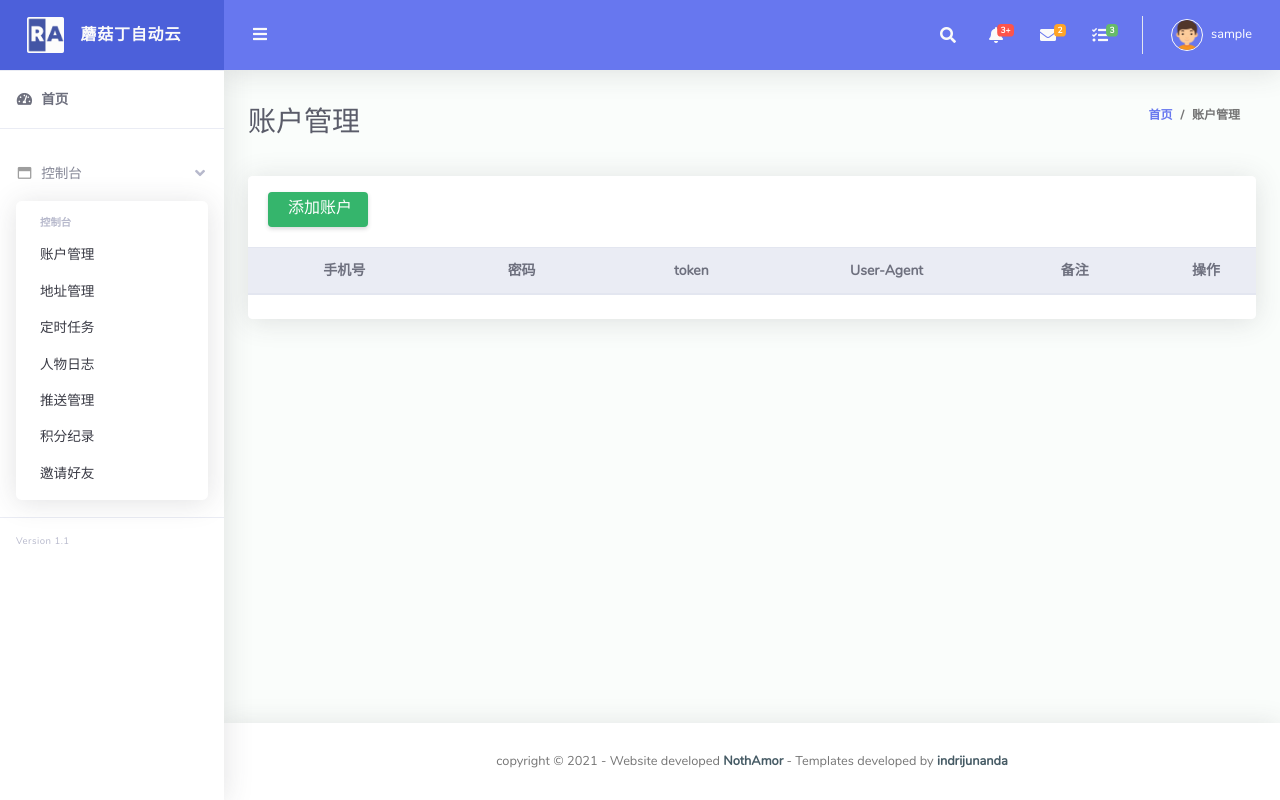
After one commit to NothAmor/MoGuDing-Web, a Flask app: page /accountManage in a window 1280 px wide. The commit adds this page. Run offline with Flask 2, Linux system fonts and the light colour scheme; the visitor is signed in with stand-in values (Sample User, id 1); lists and menus that the app fills with data are empty; some libraries are stand-ins or nearby versions.

Commit message:
Add accountManage page, and finish add account function

```diff
--- a/app/views/views.py
+++ b/app/views/views.py
@@ -1,8 +1,10 @@
 from flask import render_template, request, url_for, redirect, session
 from flask.wrappers import Request
 from config import flaskConfig
-from ..db.db import User, db
+from ..db.db import User, mogudingAccount, db
+
 import hashlib
+import random
 
 class viewFunctions:
 
@@ -25,7 +27,7 @@ class viewFunctions:
         if session.get('email') == None:
             return redirect('/login')
         else:
-            return render_template('index.html', title="控制台 - 蘑菇丁自动云")
+            return render_template('index.html', title="控制台 - {}".format(flaskConfig.websiteName), username=session['username'])
 
     """
         登陆页面处理方法
@@ -45,16 +47,17 @@ class viewFunctions:
             if userList:
                 if userList.id != None:
                     session['email'] = email
+                    session['username'] = userList.username
                     return redirect('/')
                 # 设置session，转入控制台
                 pass
             else:
-                return render_template('login.html', alert="请检查登陆信息是否正确，登陆失败！", title="登陆 - 蘑菇丁自动云")
+                return render_template('login.html', alert="请检查登陆信息是否正确，登陆失败！", title="登陆 - {}".format(flaskConfig.websiteName))
 
         # 如果已经存在email session，转入控制台
         if session.get('email') != None:
             return redirect('/dashboard')
-        return render_template('login.html', title="登陆 - 蘑菇丁自动云")
+        return render_template('login.html', title="登陆 - {}".format(flaskConfig.websiteName))
 
     """
         注册页面处理方法
@@ -68,24 +71,28 @@ class viewFunctions:
             repeatPassword = request.form['repeatPassword']
             alert = ""
 
-            if username != '' and len(username) < 10 and password == repeatPassword:
+            userList = User.query.filter_by(email=email).first()
+            if username != '' and len(username) < 10 and password == repeatPassword and userList == None:
                 md5 = hashlib.md5()
                 md5.update(bytes(password.encode()))
                 createUser = User(username=username, email=email, password=md5.hexdigest())
                 db.session.add_all([createUser])
                 db.session.commit()
 
+                return redirect('/login')
+
             elif username == '' or email == '' or password == '' or repeatPassword == '':
                 alert = "请检查信息的完整性"
-
+            elif userList != None:
+                alert = "该电子邮件已经注册，请登陆！"
             else:
                 alert = "未知错误！"
 
-            return redirect('/login')
+            return render_template('register.html', title="注册 - {}".format(flaskConfig.websiteName), alert=alert)
         else:
             if session.get('email') != None:
                 return redirect('/dashboard')
-            return render_template('register.html')
+            return render_template('register.html', title="注册 - {}".format(flaskConfig.websiteName))
 
     """
         登出处理方法
@@ -97,6 +104,40 @@ class viewFunctions:
         return redirect('/login')
 
     """
+        账户管理页面
+    """
+    @flaskConfig.app.route('/accountManage', methods=['get', 'POST'])
+    def accountManage():
+        if request.method == 'POST':
+            phoneNumber = request.form['phoneNumber']
+            password = request.form['password']
+            token = request.form['token']
+            userAgent = request.form['userAgent']
+            remark = request.form['remark']
+            alert = ""
+
+            phoneNumberUniqueQuery = mogudingAccount.query.filter_by(phoneNumber=phoneNumber).first()
+            if phoneNumberUniqueQuery != None:
+                alert = "该蘑菇丁账户已经在平台内被绑定！如果你是此账户的实际持有者，请发邮件申诉！"
+                return render_template('accountManage.html', title="账户管理 - {}".format(flaskConfig.websiteName), username=session['username'],
+                                        alert=alert)
+            if phoneNumber != "" and password != "" and remark != "":
+                if userAgent == "":
+                    userAgent = flaskConfig.userAgents[random.randint(0, len(flaskConfig.userAgents) - 1)]
+                addMoGuDingAccount = mogudingAccount(owner=session['email'], phoneNumber=phoneNumber, password=password, token=token,
+                                                     userAgent=userAgent, remark=remark)
+                db.session.add_all([addMoGuDingAccount])
+                db.session.commit()
+                accountQuery = mogudingAccount.query.filter_by(owner=session['email']).all()
+                return render_template('accountManage.html', title="账户管理 - {}".format(flaskConfig.websiteName), username=session['username'],
+                                        alert=alert, accountQuery=accountQuery)
+            pass
+        else:
+            accountQuery = mogudingAccount.query.filter_by(owner=session['email']).all()
+            return render_template('accountManage.html', title="账户管理 - {}".format(flaskConfig.websiteName), username=session['username'],
+                                    accountQuery=accountQuery)
+
+    """
         404
     """
     @flaskConfig.app.errorhandler(404)
--- /dev/null
+++ b/templates/accountManage.html
@@ -0,0 +1,145 @@
+{% include './include/dashboard_header.html' %}
+        <!-- Container Fluid-->
+        <div class="container-fluid" id="container-wrapper">
+          <div class="d-sm-flex align-items-center justify-content-between mb-4">
+            <h1 class="h3 mb-0 text-gray-800">账户管理</h1>
+            <ol class="breadcrumb">
+              <li class="breadcrumb-item"><a href="/">首页</a></li>
+              <li class="breadcrumb-item active" aria-current="page">账户管理</li>
+            </ol>
+          </div>
+
+          <div class="row">
+            <div class="col-lg-12 mb-4">
+              <!-- Simple Tables -->
+              <div class="card">
+                <div class="card-header py-3 d-flex flex-row align-items-center justify-content-between">
+                  <!--<h6 class="m-0 font-weight-bold text-primary">Simple Tables</h6>-->
+                  <!--<button type="button" class="btn btn-success mb-1">添加账户</button>-->
+                  <a class="dropdown-item btn btn-success mb-1" href="javascript:void(0);" data-toggle="modal" data-target="#addAccount"
+                   style="width: 100px; padding-left: 20px; background-color: #35B56C; color: white; height: 35px;">
+                    添加账户
+                  </a>
+                  <p style="color: red; margin-left: 50px;">{{ alert }}</p>
+                </div>
+                <div class="table-responsive">
+                  <table class="table align-items-center table-flush">
+                    <thead class="thead-light">
+                      <style>
+                        th, td {
+                          font-size: 14px;
+                          max-width: 100px;;
+                          text-align: center;
+                          overflow: hidden;
+                          text-overflow: ellipsis;
+                          white-space: nowrap;
+                          height: auto;
+                        }
+                      </style>
+                      <tr>
+                        <th>手机号</th>
+                        <th>密码</th>
+                        <th>token</th>
+                        <th>User-Agent</th>
+                        <th>备注</th>
+                        <th style="width: 150px;">操作</th>
+                      </tr>
+                    </thead>
+                    <tbody>
+                      {% for account in accountQuery %}
+                      <tr>
+                        <td>{{ account.phoneNumber }}</td>
+                        <td>{{ account.password }}</td>
+                        <td id="click1">{{ account.token }}</td>
+                        <td id="click2">{{ account.userAgent }}</td>
+                        <td>{{ account.remark }}</td>
+                        <td><button type="button" class="btn btn-danger mb-1">删除账户</button></td>
+                      </tr>
+                      {% endfor %}
+                      <script>
+                        let open = false;
+                        document.getElementById("click1").onclick = function() {
+                          let element = document.getElementById("click1");
+                          if(open == false) {
+                            element.style.whiteSpace = "normal";
+                            element.style.textOverflow = "normal";
+                            open = true;
+                          } else {
+                            element.style.whiteSpace = "nowrap";
+                            element.style.textOverflow = "ellipsis";
+                            open = false;
+                          }
+                        }
+                        let j = false;
+                        document.getElementById("click2").onclick = function() {
+                          let element = document.getElementById("click2");
+                          if(j ==false) {
+                            element.style.whiteSpace = "normal";
+                            element.style.textOverflow = "normal";
+                            j = true;
+                          } else {
+                            element.style.whiteSpace = "nowrap";
+                            element.style.textOverflow = "ellipsis";
+                            j = false;
+                          }
+                        }
+                      </script>
+                    </tbody>
+                  </table>
+                </div>
+                <div class="card-footer"></div>
+              </div>
+            </div>
+          </div>
+          <!--Row-->
+
+        </div>
+        <!---Container Fluid-->
+      </div>
+
+      <!-- Modal addAccount -->
+      <div class="modal fade" id="addAccount" tabindex="-1" role="dialog" aria-labelledby="exampleModalLabelLogout"
+      aria-hidden="true">
+      <div class="modal-dialog" role="document">
+        <div class="modal-content">
+          <div class="modal-header">
+            <h5 class="modal-title" id="exampleModalLabelLogout">添加蘑菇丁账户</h5>
+            <button type="button" class="close" data-dismiss="modal" aria-label="Close">
+              <span aria-hidden="true">&times;</span>
+            </button>
+          </div>
+          <div class="modal-body">
+              <form method="post" action='/accountManage'>
+                <div class="form-group">
+                  <label for="exampleInputEmail1">手机号码</label>
+                  <input type="text" class="form-control" id="phoneNumber" name="phoneNumber" aria-describedby="emailHelp"
+                          placeholder="请输入手机号" required>
+                  <small id="phoneNumberHelp" class="form-text text-muted">请放心，我们绝不会将您的信息给任何一个人。</small>
+                </div>
+                <div class="form-group">
+                  <label for="exampleInputPassword1">密码</label>
+                  <input type="text" class="form-control" id="password" name="password" placeholder="请输入蘑菇丁账户密码" required>
+                </div>
+                <div class="form-group">
+                  <label for="exampleInputPassword1">Token</label>
+                  <input type="text" class="form-control" id="token" name="token" placeholder="请输入蘑菇丁账户Token（选填，可自动获取）">
+                </div>
+                <div class="form-group">
+                  <label for="exampleInputPassword1">User-Agent</label>
+                  <input type="text" class="form-control" id="userAgent" name="userAgent" placeholder="请输入User-Agent（选填，可自动生成）">
+                </div>
+                <div class="form-group">
+                  <label for="exampleInputPassword1">备注</label>
+                  <input type="text" class="form-control" id="remark" name="remark" placeholder="备注" required>
+                </div>
+                <div class="modal-footer">
+                  <button type="button" class="btn btn-outline-primary" data-dismiss="modal">取消</button>
+                  <button type="submit" class="btn btn-primary">添加账户</button>
+                </div>
+              </form>
+              </div>
+        </div>
+      </div>
+      </div>
+
+      {% include './include/dashboard_footer.html' %}
--- a/templates/include/dashboard_footer.html
+++ b/templates/include/dashboard_footer.html
@@ -1,7 +1,28 @@
+<!-- Modal Logout -->
+<div class="modal fade" id="logoutModal" tabindex="-1" role="dialog" aria-labelledby="exampleModalLabelLogout"
+  aria-hidden="true">
+  <div class="modal-dialog" role="document">
+    <div class="modal-content">
+      <div class="modal-header">
+        <h5 class="modal-title" id="exampleModalLabelLogout">不!!!</h5>
+        <button type="button" class="close" data-dismiss="modal" aria-label="Close">
+          <span aria-hidden="true">&times;</span>
+        </button>
+      </div>
+      <div class="modal-body">
+        <p>你确定想要退出登录吗?</p>
+      </div>
+      <div class="modal-footer">
+        <button type="button" class="btn btn-outline-primary" data-dismiss="modal">取消</button>
+        <a href="/logout" class="btn btn-primary">我意已决</a>
+      </div>
+    </div>
+  </div>
+</div>
 <footer class="sticky-footer bg-white">
     <div class="container my-auto">
       <div class="copyright text-center my-auto">
-        <span>copyright &copy; <script> document.write(new Date().getFullYear()); </script> - Program developed
+        <span>copyright &copy; <script> document.write(new Date().getFullYear()); </script> - Website developed
           <b><a href="https://www.nothamor.cn/">NothAmor</a></b> - Templates developed by
           <b><a href="https://indrijunanda.gitlab.io/" target="_blank">indrijunanda</a></b>
         </span>
--- a/templates/include/dashboard_header.html
+++ b/templates/include/dashboard_header.html
@@ -27,7 +27,7 @@
       </a>
       <hr class="sidebar-divider my-0">
       <li class="nav-item active">
-        <a class="nav-link" href="">
+        <a class="nav-link" href="/">
           <i class="fas fa-fw fa-tachometer-alt"></i>
           <span>首页</span></a>
       </li>
@@ -35,7 +35,7 @@
       <div class="sidebar-heading">
       </div>
       <li class="nav-item">
-        <a class="nav-link" href="#" data-toggle="collapse" data-target="#collapseBootstrap"
+        <a class="nav-link" href="/" data-toggle="collapse" data-target="#collapseBootstrap"
           aria-expanded="true" aria-controls="collapseBootstrap">
           <i class="far fa-fw fa-window-maximize"></i>
           <span>控制台</span>
@@ -43,7 +43,7 @@
         <div id="collapseBootstrap" class="collapse show" aria-labelledby="headingBootstrap" data-parent="#accordionSidebar">
           <div class="bg-white py-2 collapse-inner rounded">
             <h6 class="collapse-header">控制台</h6>
-            <a class="collapse-item" href="">账户管理</a>
+            <a class="collapse-item" href="/accountManage">账户管理</a>
             <a class="collapse-item" href="">地址管理</a>
             <a class="collapse-item" href="">定时任务</a>
             <a class="collapse-item" href="">人物日志</a>
@@ -220,7 +220,7 @@
               <a class="nav-link dropdown-toggle" href="#" id="userDropdown" role="button" data-toggle="dropdown"
                 aria-haspopup="true" aria-expanded="false">
                 <img class="img-profile rounded-circle" src="static/img/boy.png" style="max-width: 60px">
-                <span class="ml-2 d-none d-lg-inline text-white small">NothAmor</span>
+                <span class="ml-2 d-none d-lg-inline text-white small">{{ username }}</span>
               </a>
               <div class="dropdown-menu dropdown-menu-right shadow animated--grow-in" aria-labelledby="userDropdown">
                 <a class="dropdown-item" href="#">
--- a/templates/register.html
+++ b/templates/register.html
@@ -9,7 +9,7 @@
   <meta name="description" content="">
   <meta name="author" content="">
   <link href="static/img/logo/logo.png" rel="icon">
-  <title>注册 - 蘑菇丁自动云</title>
+  <title>{{ title }}</title>
   <link href="static/vendor/fontawesome-free/css/all.min.css" rel="stylesheet" type="text/css">
   <link href="static/vendor/bootstrap/css/bootstrap.min.css" rel="stylesheet" type="text/css">
   <link href="static/css/ruang-admin.min.css" rel="stylesheet">
@@ -18,7 +18,7 @@
 
 <body class="bg-gradient-login">
   <!-- Register Content -->
-  <div class="container-login" style="width: 700px;">
+  <div class="container-login">
     <div class="row justify-content-center" >
       <div class="col-xl-10 col-lg-12 col-md-9">
         <div class="card shadow-sm my-5">
@@ -29,6 +29,7 @@
                   <div class="text-center">
                     <h1 class="h4 text-gray-900 mb-4">注册</h1>
                   </div>
+                  <p style="color: red;">{{ alert }}</p>
                   <form action="/register" method="post">
                     <div class="form-group">
                       <label>用户名</label>
```
Also changed, not shown: app/db/db.py (+16 -0 lines), config.py (+23 -0 lines), templates/index.html (+0 -22 lines).
